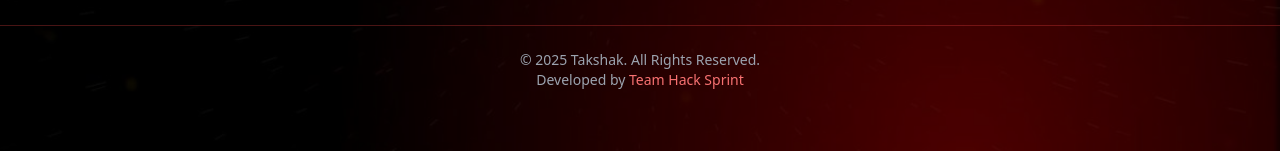
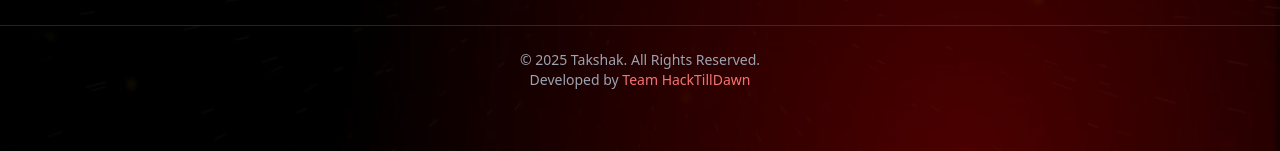
Before and after one commit to jeromtom/hacktilldawn_website, a React (Vite) app: page / in a window 1280 px wide. Shown: the part 3075-3226 px from the top of the page. Built offline with nearby package versions, Linux system fonts and the light colour scheme.

Commit message:
name updated

```diff
--- a/src/components/Footer.jsx
+++ b/src/components/Footer.jsx
@@ -67,7 +67,7 @@ export default function Footer() {
       {/* Bottom Copyright */}
       <div className="relative mt-12 border-t border-red-500/30 pt-6 text-center text-gray-400 text-sm">
         © 2025 Takshak. All Rights Reserved. <br />
-        Developed by <span className="text-red-400 font-medium">Team Hack Sprint</span>
+        Developed by <span className="text-red-400 font-medium">Team HackTillDawn</span>
       </div>
     </footer>
   );
```
